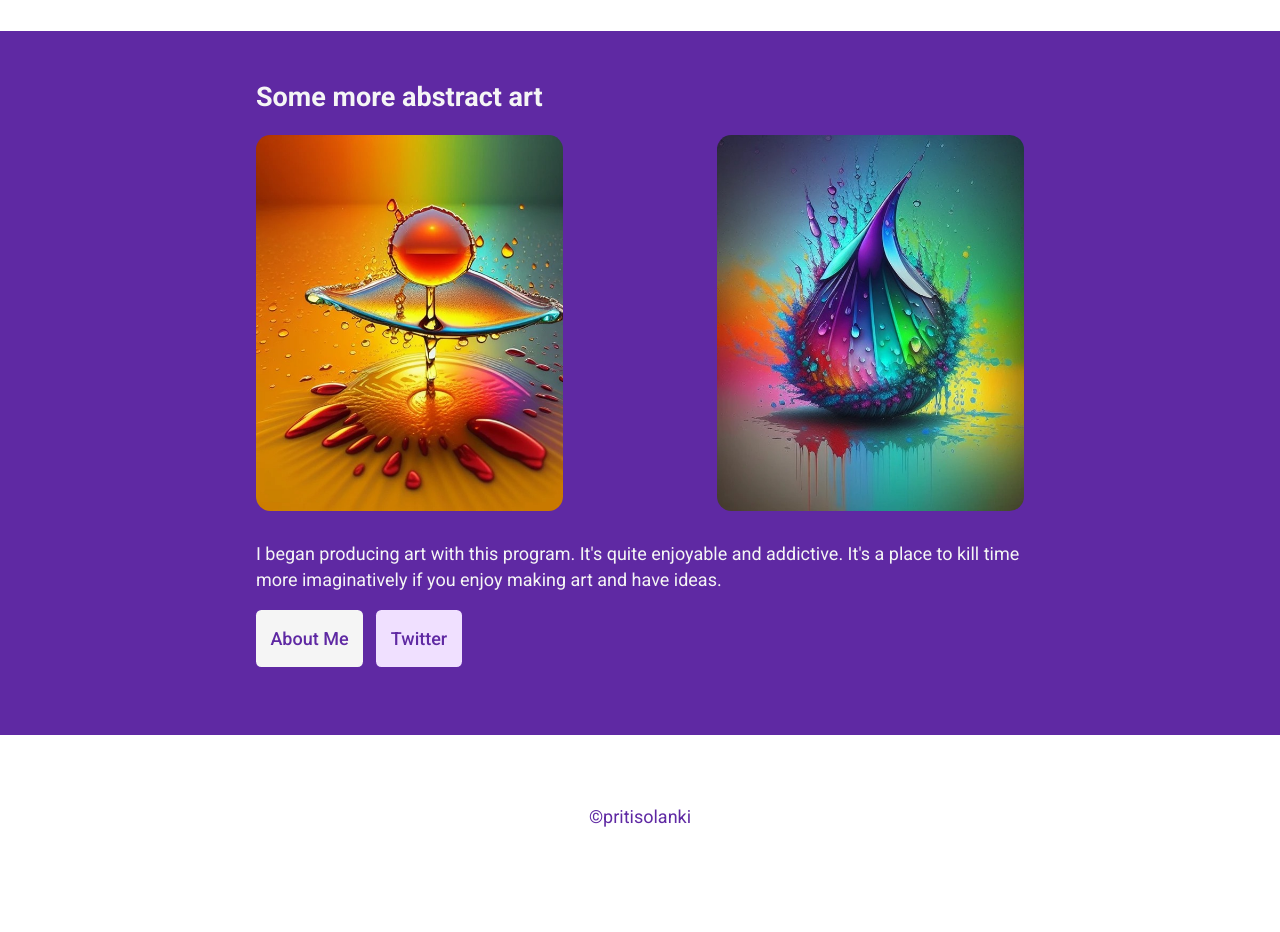
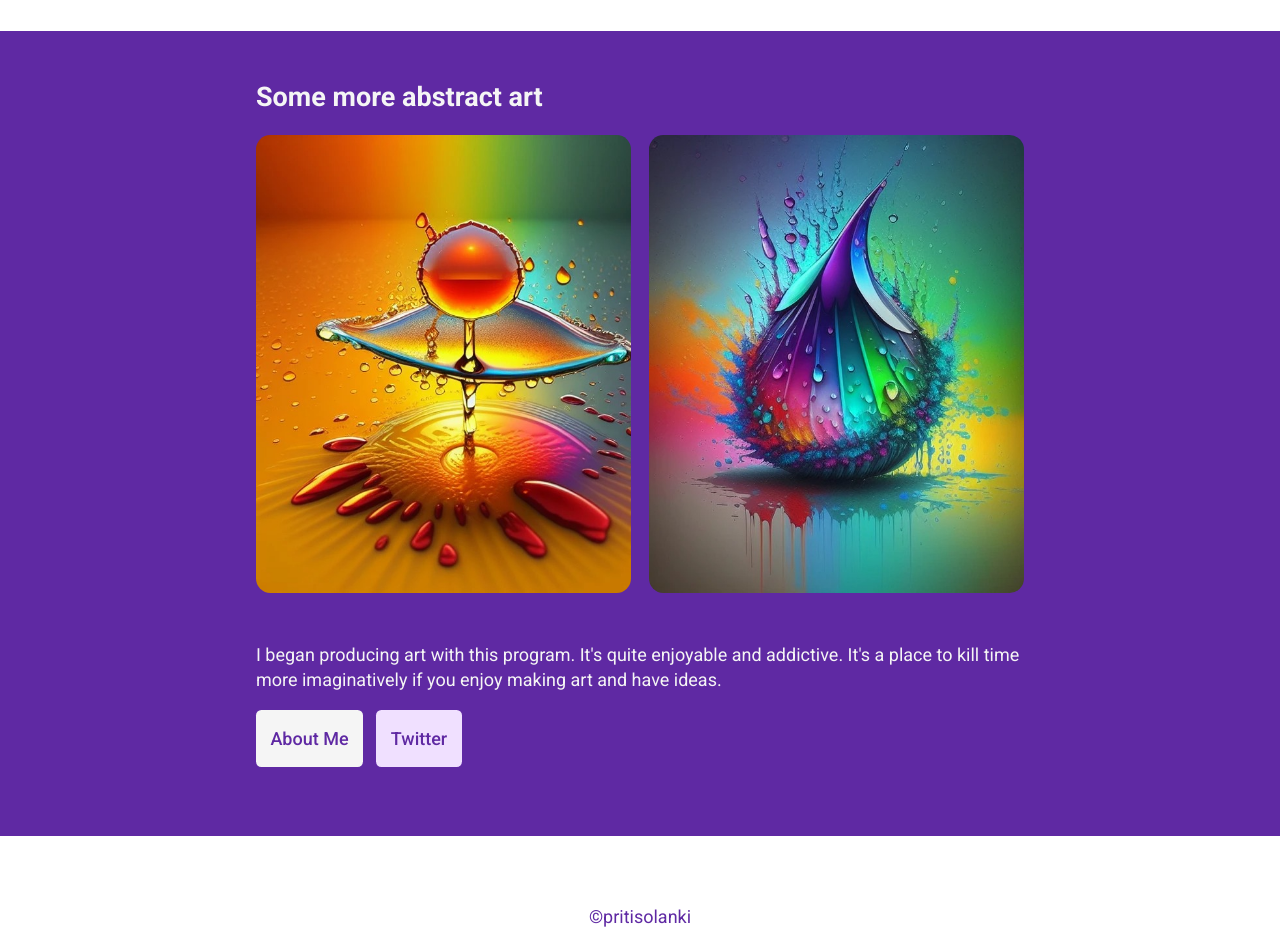
Before and after one commit to pritisolanki/aiartwork, a plain HTML site: page index.html in a window 1280 px wide. Shown: the part 1400-2332 px from the top of the page. Before the commit the page ends 2297 px from the top, so only its background shows below. Drawn offline with Linux system fonts and the light colour scheme.

Commit message:
Task: add media queries

```diff
--- a/index.css
+++ b/index.css
@@ -96,16 +96,28 @@ header, .section-two{
 
 .section-two-image-container{
     display: flex;
+    flex-direction: column;
     justify-content: space-between;
     padding-bottom: 0.7em;
 }
 
 .feature-image{
-    width: 40%;
     border-radius: 0.8em;
+    margin-bottom: 1em;
 }
 
 footer{
     text-align: center;
     color: #5f29a3;
 }
+
+@media (min-width: 501px) {
+    .section-two-image-container {
+        flex-direction: row;
+        justify-content: space-between;
+    }
+
+    .feature-image {
+        width: 48.8%;
+    }
+}
```
